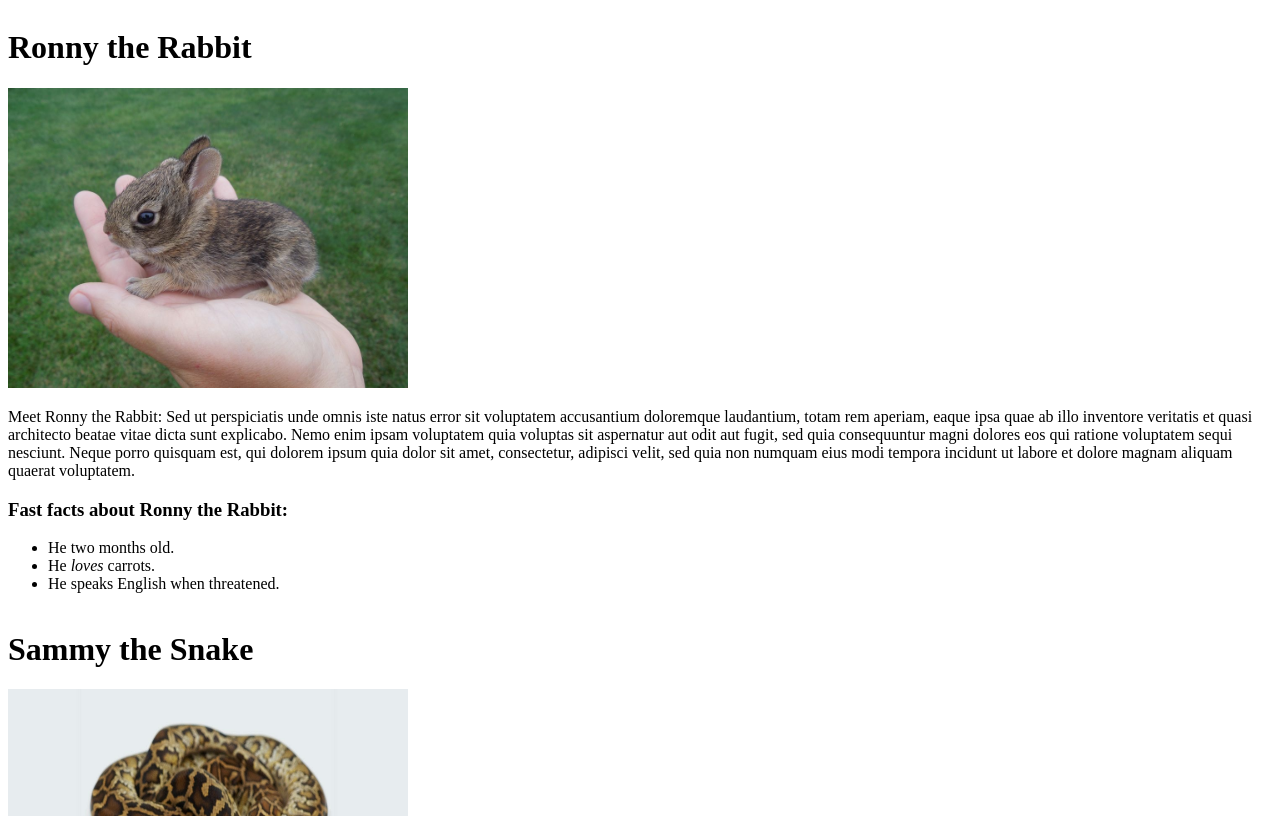
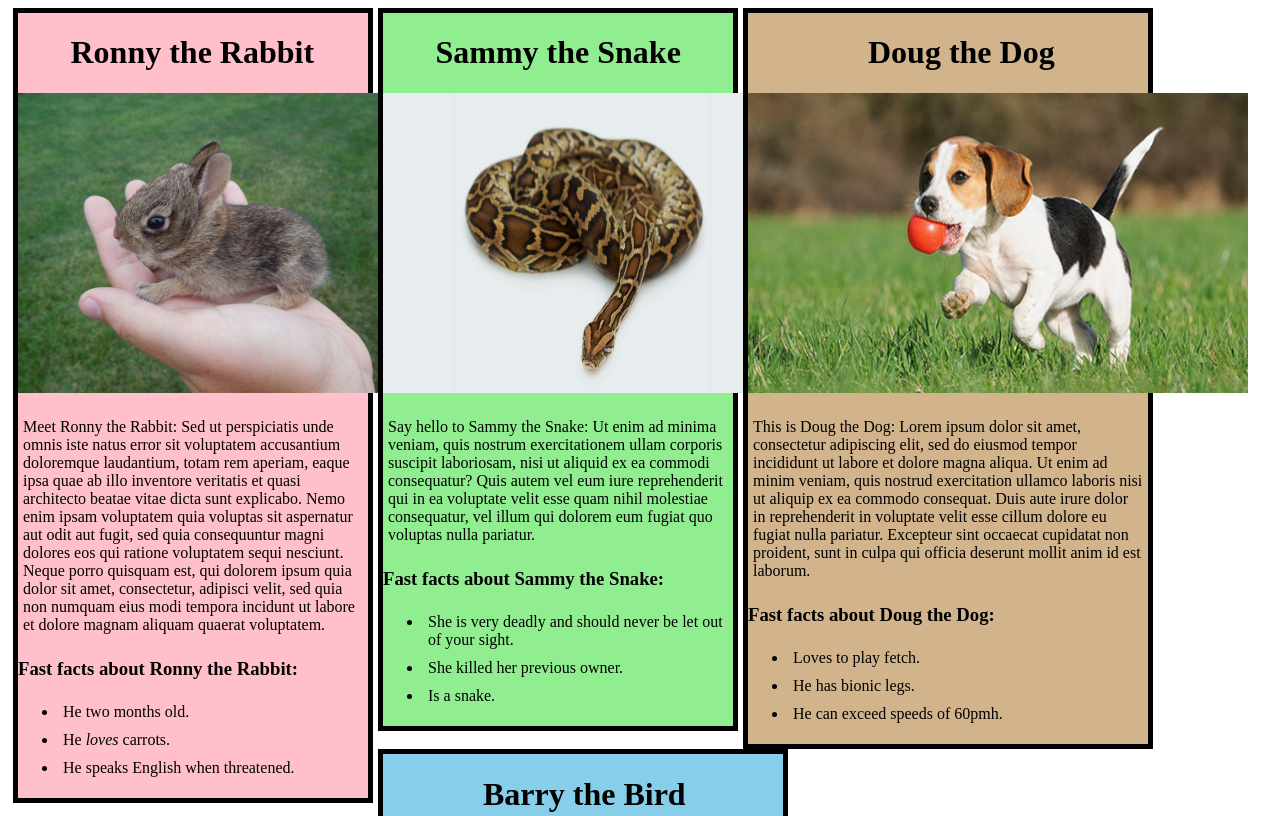
Before and after one commit to joshuafairchild2/shelter-webpage, a plain HTML site: page homepage.html in a window 1280 px wide. Shown: the top 816 px of the page. Drawn offline with Linux system fonts and the light colour scheme.

Commit message:
add final classes to styles.css to format each column of homepage.html

```diff
--- a/css/styles.css
+++ b/css/styles.css
@@ -1,15 +1,53 @@
 .ronny {
   float: left;
+  width: 350px;
+  background-color: pink;
+  border: 5px solid black;
+  margin-left: 5px;
 }
 
 .sammy {
   float: left;
+  width: 350px;
+  background-color: lightgreen;
+  border: 5px solid black;
+  margin-left: 5px;
 }
 
 .doug {
   float: left;
+  width: 400px;
+  background-color: tan;
+  border: 5px solid black;
+  margin-left: 5px;
+}
+
+.doug h1 {
+  margin-left: 30%;
 }
 
 .barry {
   float: left;
+  width: 400px;
+  background-color: skyblue;
+  border: 5px solid black;
+  margin-left: 5px;
 }
+
+.barry h1 {
+  margin-left: 25%;
+}
+
+h1 {
+  margin-left: 15%;
+
+}
+
+p {
+  padding: 5px;
+}
+
+li {
+
+  padding: 5px;
+}
```
